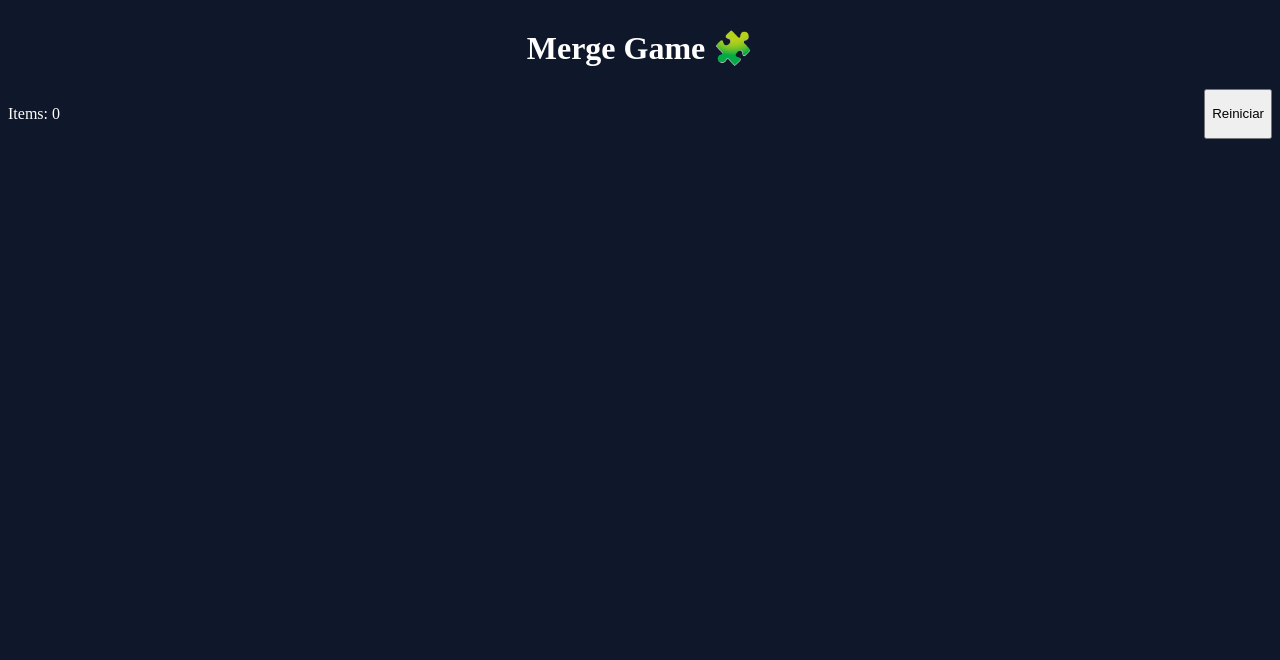
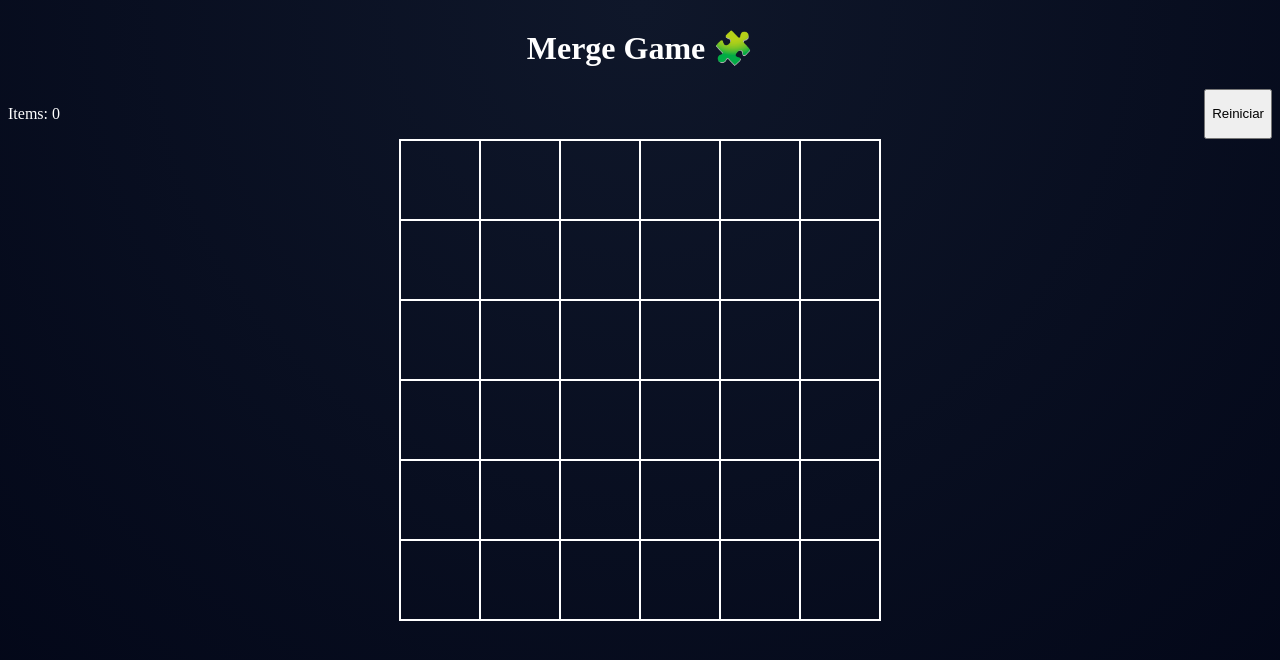
Before and after one commit to raulrod16124/merge-game, a React (Vite) app: page / in a window 1280 px wide. Shown: the top 660 px of the page. Built offline with nearby package versions, Linux system fonts and the light colour scheme.

Commit message:
improve styles

```diff
--- a/src/index.css
+++ b/src/index.css
@@ -7,6 +7,6 @@
 body,
 #root {
   height: 100%;
-  background-color: #0f172a; /* slate-900 */
+  background: radial-gradient(circle at top, #0f172a 0%, #020617 100%);
   color: white;
 }
--- a/src/ui/components/GameBoard.tsx
+++ b/src/ui/components/GameBoard.tsx
@@ -6,14 +6,14 @@
   const {cols, rows} = state.boardSize;
 
   const gridTemplate = {
-    gridTemplateColumns: `repeat(${cols}, 64px)`,
-    gridTemplateRows: `repeat(${rows}, 64px)`,
+    gridTemplateColumns: `repeat(${cols}, 80px)`,
+    gridTemplateRows: `repeat(${rows}, 80px)`,
   };
 
   return (
     <div className="flex flex-col items-center mt-8">
       <div
-        className="grid gap-1 bg-slate-800 p-3 rounded-2xl shadow-lg"
+        className="grid gap-2 bg-slate-800/80 p-4 rounded-2xl shadow-2xl border border-slate-700 backdrop-blur-sm"
         style={gridTemplate}>
         {Array.from({length: cols * rows}).map((_, index) => {
           const x = index % cols;
--- a/src/ui/components/Tile.tsx
+++ b/src/ui/components/Tile.tsx
@@ -21,7 +21,9 @@
 
   return (
     <div
-      className="w-16 h-16 bg-slate-700 rounded-xl flex items-center justify-center cursor-pointer hover:bg-slate-600 transition"
+      className={`w-20 h-20 flex items-center justify-center rounded-xl cursor-pointer transition-all
+      ${item ? 'bg-emerald-600/80 hover:bg-emerald-500' : 'bg-slate-700/60 hover:bg-slate-600/80'}
+      border border-slate-600 shadow-md`}
       onClick={handleClick}>
       {item && (
         <motion.div
@@ -30,7 +32,7 @@
           animate={{scale: 1, opacity: 1}}
           exit={{scale: 0.5, opacity: 0}}
           transition={{duration: 0.2}}
-          className="text-xl select-none">
+          className="text-3xl select-none">
           {emojiForType(item.type)}
         </motion.div>
       )}
```
